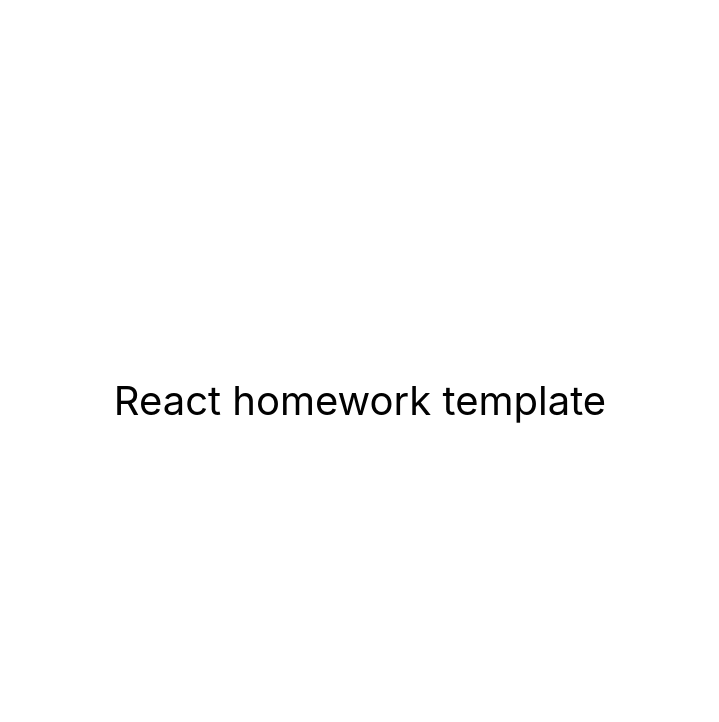
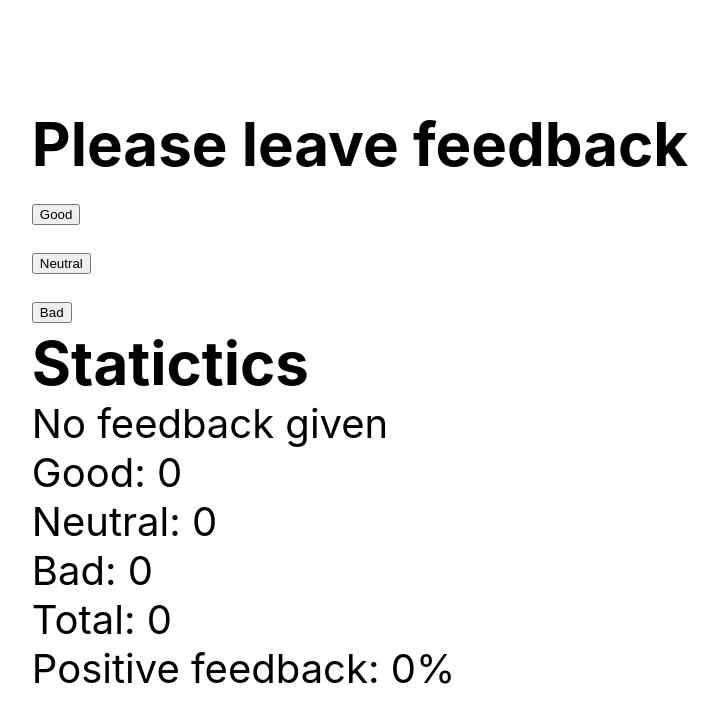
Before and after one commit to Nataly-Moskalenko/goit-react-hw-02-feedback, a React (Create React App) app: page / in a window 1280 px wide. Shown: the top 722 px of the page, without its empty margins (280-999 px from the left). Built offline with nearby package versions, Linux system fonts and the light colour scheme.

Commit message:
create section, statistics and feedbackoptions components

```diff
--- a/src/components/App.jsx
+++ b/src/components/App.jsx
@@ -1,3 +1,7 @@
+import Section from './section/Section';
+import Statistics from './statistics/Statistics';
+import FeedbackOptions from './feedbackOptions/FeedbackOptions';
+
 export const App = () => {
   return (
     <div
@@ -7,10 +11,20 @@ export const App = () => {
         justifyContent: 'center',
         alignItems: 'center',
         fontSize: 40,
-        color: '#010101'
+        color: '#010101',
       }}
     >
-      React homework template
+      <Section title="Please leave feedback">
+      {/* <FeedbackOptions options={} onLeaveFeedback={}></FeedbackOptions> */}
+        <FeedbackOptions />
+        <Statistics
+          good={FeedbackOptions.handleIncrementGood}
+          neutral={FeedbackOptions.handleIncrementNeutral}
+          bad={FeedbackOptions.handleIncrementBad}
+          total={FeedbackOptions.countTotalFeedback}
+          positivePercentage={FeedbackOptions.countPositiveFeedbackPercentage}
+        ></Statistics>
+      </Section>
     </div>
   );
 };
--- /dev/null
+++ b/src/components/feedbackOptions/FeedbackOptions.jsx
@@ -0,0 +1,71 @@
+import React, { Component } from 'react';
+
+/* <FeedbackOptions options={} onLeaveFeedback={}></FeedbackOptions> */
+
+export default class FeedbackOptions extends Component {
+  static defaultProps = {
+    step: 1,
+  };
+
+  state = {
+    good: 0,
+    neutral: 0,
+    bad: 0,
+  };
+
+  handleIncrementGood = () => {
+    this.setState((state, props) => ({
+      good: state.good + props.step,
+    }));
+    // console.log(this.state.good);
+  }
+
+  handleIncrementNeutral = () => {
+    this.setState((state, props) => ({
+      neutral: state.neutral + props.step,
+    }));
+  }
+
+  handleIncrementBad = () => {
+    this.setState((state, props) => ({
+      bad: state.bad + props.step,
+    }));
+  }
+
+  countTotalFeedback = () => {
+    this.total(state => ({
+      total: state.bad + state.neutral + state.good,
+    }));
+  }
+
+  countPositiveFeedbackPercentage = () => {
+    this.positivePercentage(state => ({
+      positivePercentage:
+        (state.bad / (state.bad + state.neutral + state.good)) * 100,
+    }));
+  }
+
+  render() {
+    // const { step } = this.props;
+
+    return (
+      <ul>
+        <li>
+          <button type="button" onClick={this.handleIncrementGood}>
+            Good
+          </button>
+        </li>
+        <li>
+          <button type="button" onClick={this.handleIncrementNeutral}>
+            Neutral
+          </button>
+        </li>
+        <li>
+          <button type="button" onClick={this.handleIncrementBad}>
+            Bad
+          </button>
+        </li>
+      </ul>
+    );
+  }
+}
--- /dev/null
+++ b/src/components/section/Section.jsx
@@ -0,0 +1,8 @@
+export default function Section({ title, children }) {
+  return (
+    <section>
+      <h2>{title}</h2>
+      {children}
+    </section>
+  );
+}
--- /dev/null
+++ b/src/components/statistics/Statistics.jsx
@@ -0,0 +1,23 @@
+export default function Statistics({
+  good,
+  neutral,
+  bad,
+  total,
+  positivePercentage,
+}) {
+  return (
+    <section>
+      <h2>Statictics</h2>
+      <p>No feedback given</p>
+      <ul>
+        <li>Good: {good ? good : 0}</li>
+        <li>Neutral: {neutral ? neutral : 0}</li>
+        <li>Bad: {bad ? bad : 0}</li>
+        <li>Total: {total ? total : 0}</li>
+        <li>
+          Positive feedback: {positivePercentage ? positivePercentage : 0}%
+        </li>
+      </ul>
+    </section>
+  );
+}
--- a/src/index.css
+++ b/src/index.css
@@ -1,4 +1,14 @@
 @import-normalize; /* bring in normalize.css styles */
+
+html {
+  box-sizing: border-box;
+}
+
+*,
+*::before,
+*::after {
+  box-sizing: inherit;
+}
 
 body {
   margin: 0;
@@ -13,3 +23,25 @@ code {
   font-family: source-code-pro, Menlo, Monaco, Consolas, 'Courier New',
     monospace;
 }
+
+ul {
+  list-style: none;
+  margin: 0;
+  padding: 0;
+}
+
+img {
+  display: block;
+  max-width: 100%;
+  height: auto;
+}
+
+h1,
+h2,
+h3,
+h4,
+h5,
+h6,
+p {
+  margin: 0;
+}
```
Also changed, not shown: src/components/feedbackOptions/FeedbackOptions.module.css (added), src/components/section/Section.module.css (added), src/components/statistics/Statistics.module.css (added).
